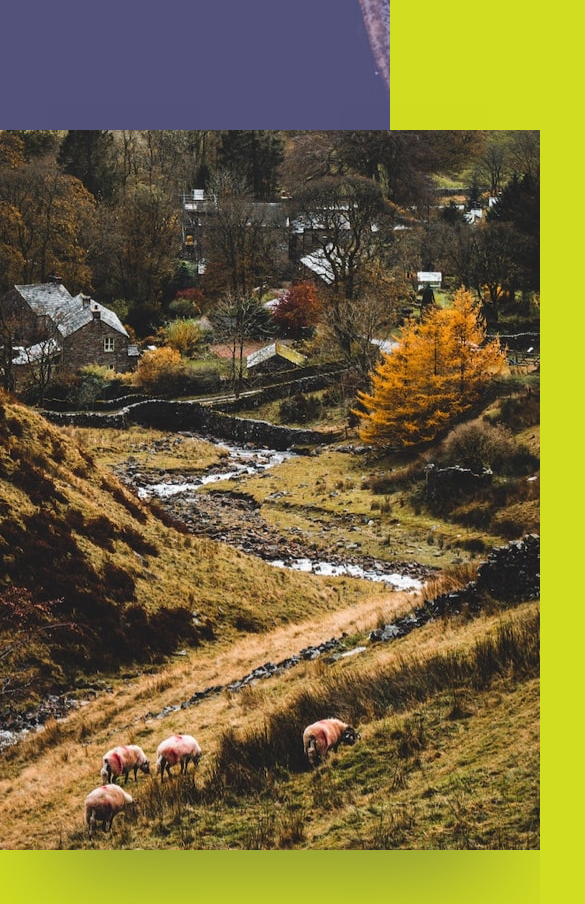
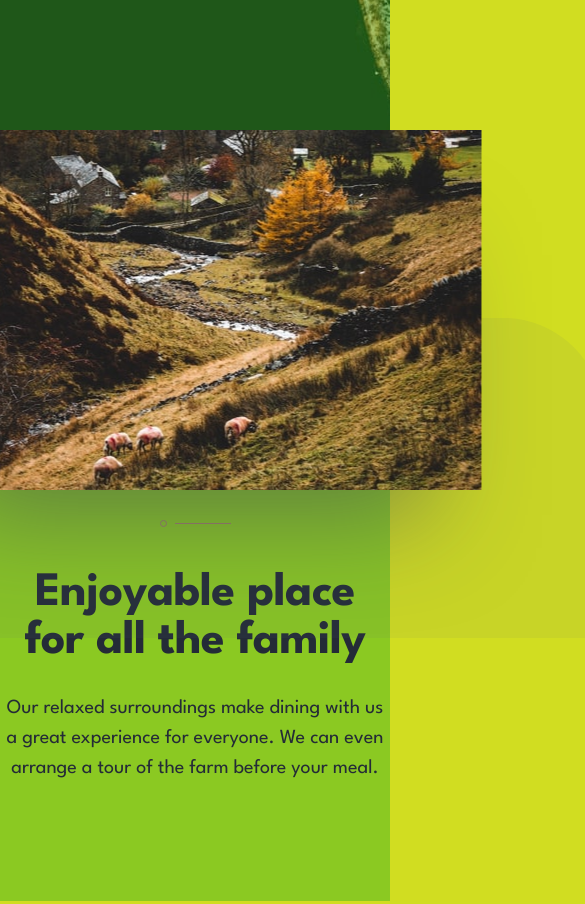
Before and after one commit to kkoonyk/pr_dine, a plain HTML site: page index.html in a window 390 px wide. Shown: the part 620-1524 px from the top of the page, 585 px wide, since content can reach past the window. Drawn offline with Linux system fonts and the light colour scheme.

Commit message:
tablet_adaptive

```diff
--- a/css/tablete.css
+++ b/css/tablete.css
@@ -1,6 +1,6 @@
 @media (max-width: 1130px) {
   .container {
-    background-color: rgba(122, 122, 188, 0.617);
+    background-color: #31b02370;
     max-width: 699px;
     padding-inline: 5px;
   }
@@ -28,4 +28,45 @@
     margin-block-end: 52px;
     max-width: 573px;
   }
+  .enjoy {
+    padding-block-start: 300px;
+    position: relative;
+  }
+  .enjoy::before {
+    content: url(/images/patterns/pattern-curve-top-right.svg);
+    position: absolute;
+    top: 50%;
+    left: -75%;
+    transform: translateY(-75%);
+  }
+  .enjoy .section_info {
+    margin-inline: auto;
+  }
+  .section_info img {
+    margin-block-end: 39px;
+  }
+  .enjoy .main_decor_img {
+    top: 0;
+    left: 50%;
+    transform: translateY(-25%) translateX(-50%);
+    box-shadow: 0px 75px 100px -50px rgba(56, 66, 85, 0.503223);
+  }
+
+  .main_decor_img {
+    background-image: url(/images/homepage/enjoyable-place-tablet.jpg);
+    background-repeat: no-repeat;
+    background-position: center center;
+
+    position: absolute;
+    width: 573px;
+    height: 360px;
+  }
+
+  .main_decor_img img {
+    display: none;
+  }
+
+  .bg_flow_top {
+    background-image: none;
+  }
 }
--- a/index.html
+++ b/index.html
@@ -75,7 +75,7 @@
     </div>
 
 
-    <section class="menu">
+    <!-- <section class="menu">
       <div class="container flx">
         <div class="section_info">
           <img src="./images/patterns/pattern-divide.svg" alt="" />
@@ -148,24 +148,16 @@
         </ul>
       </section>
     </div>
-    <!-- Special Events Whether it’s a romantic dinner or special date you’re
-      celebrating with others we’ll look after you. We’ll be sure to mark your
-      special date with an unforgettable meal. Social Events Are you looking to
-      have a larger social event? No problem! We’re more than happy to cater for
-      big parties. We’ll work with you to make your event a hit with everyone.
-
-
-       -->
 
     <section class="ready">
       <div class="container flx">
         <h2 class="league-spartan-bold">Ready to make a reservation?</h2>
         <a class="league-spartan-semibold bg_transp" href="./booking.html">Book a table</a>
       </div>
-    </section>
+    </section> -->
   </main>
 
-  <footer>
+  <!-- <footer>
     <div class="container flx">
       <img src="./images/logo.svg" alt="" />
       <div class="flx">
@@ -182,7 +174,16 @@
         </div>
       </div>
     </div>
-  </footer>
+  </footer> -->
+  <!-- Special Events Whether it’s a romantic dinner or special date you’re
+          celebrating with others we’ll look after you. We’ll be sure to mark your
+          special date with an unforgettable meal. Social Events Are you looking to
+          have a larger social event? No problem! We’re more than happy to cater for
+          big parties. We’ll work with you to make your event a hit with everyone.
+
+
+           -->
+
 </body>
 
 </html>
```
Also changed, not shown: 2 other files.
